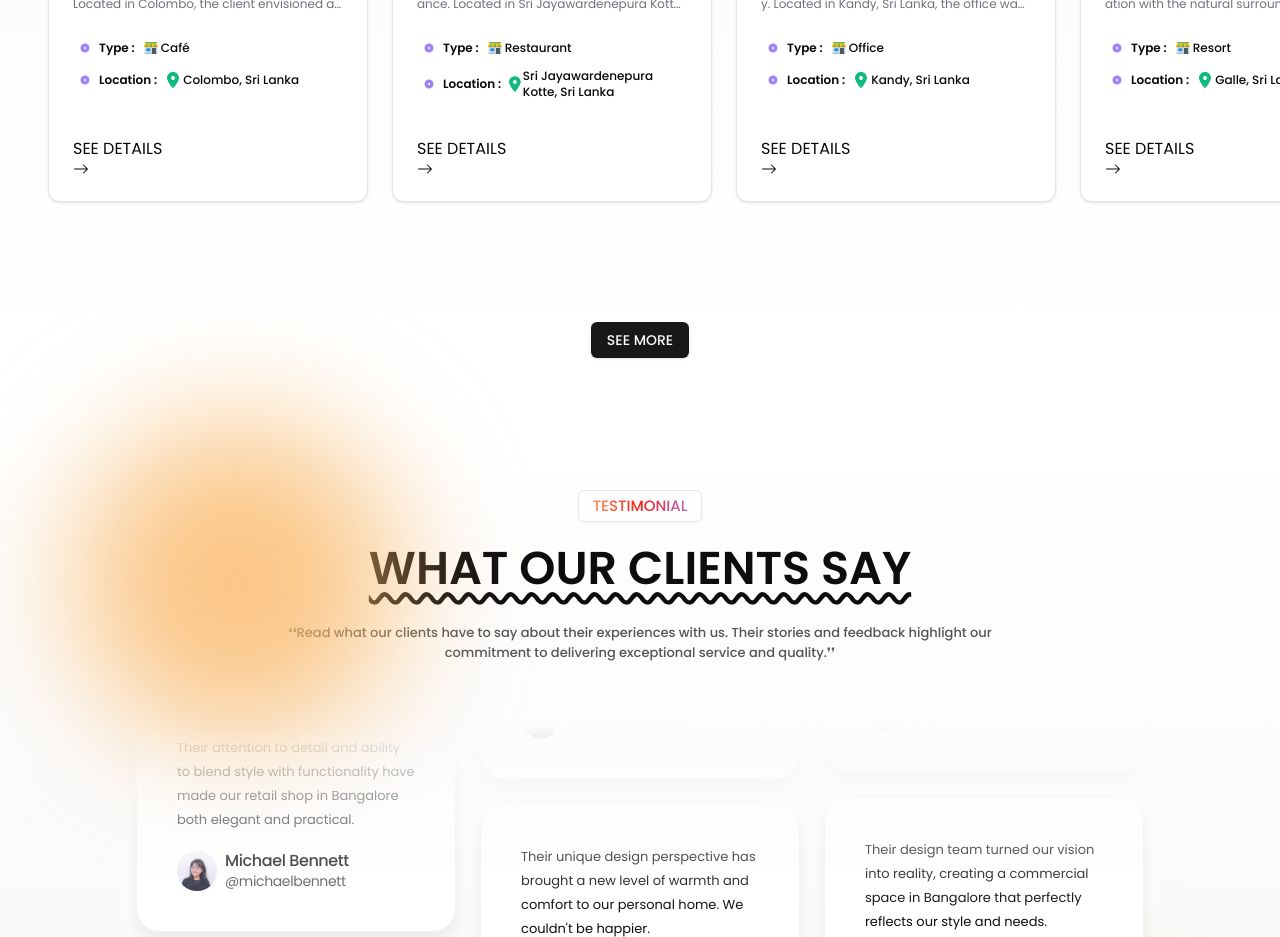
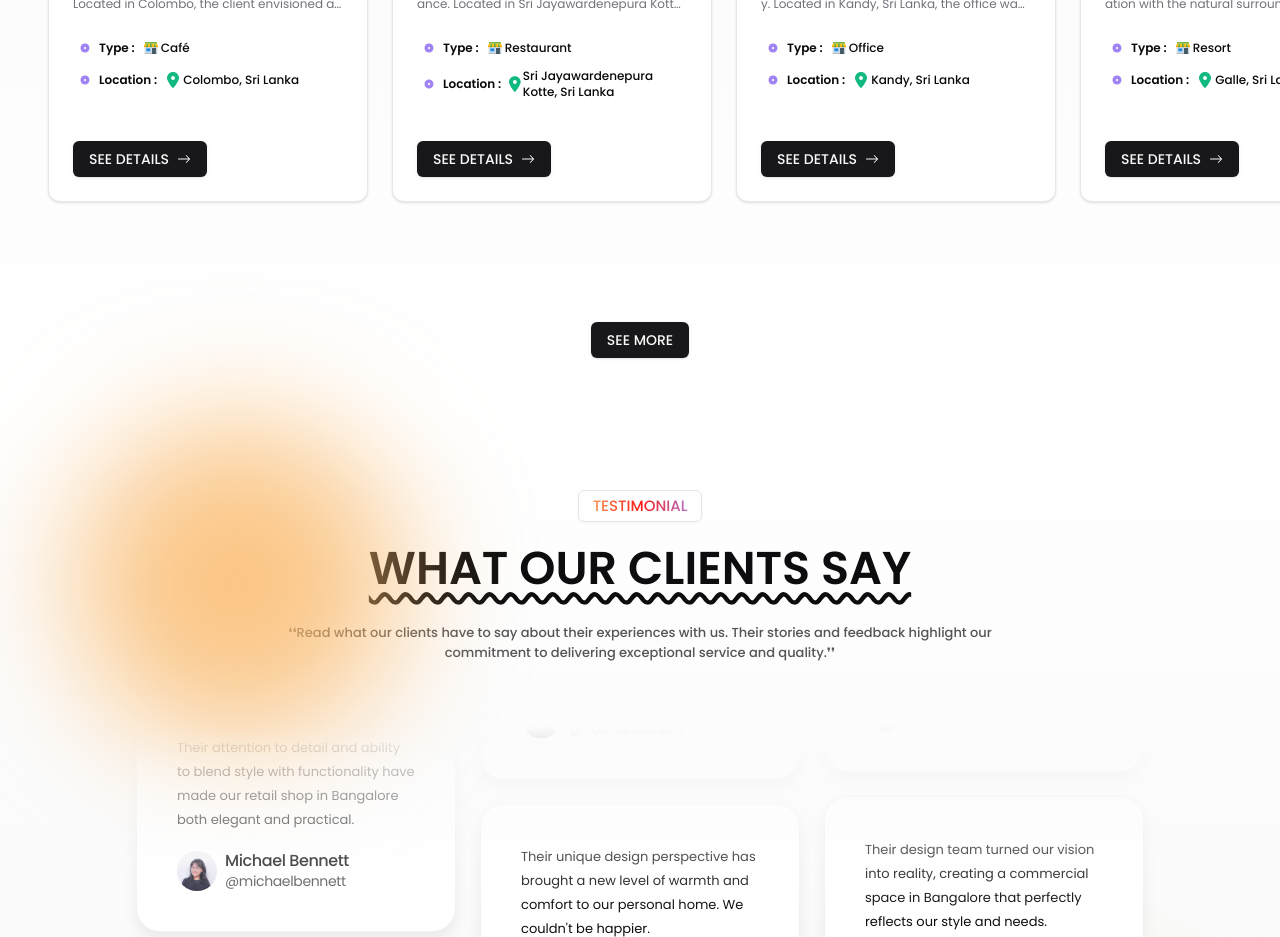
Before and after one commit to indunil-jay/DreamSpace, a Next.js app: page / in a window 1280 px wide. Shown: the part 4100-5037 px from the top of the page. Built offline with nearby package versions, Linux system fonts and the light colour scheme.

Commit message:
fix button and uncommented component which was comment while debugin

```diff
--- a/src/app/portfolio/[id]/page.tsx
+++ b/src/app/portfolio/[id]/page.tsx
@@ -113,14 +113,14 @@ const PortfolioDetailPage = ({ params }: { params: { id: string } }) => {
           <Separator />
 
           <div className="mt-5 ">
-            {/* {project.description.map((p) => (
+            {project.description.map((p) => (
               <div className="mb-5" key={p.id}>
                 <h4 className="italic font-semibold text-[18px] underline mb-3">
                   {p.title}
                 </h4>
                 <p className="text-[14px] break-words text-dark/95">{p.text}</p>
               </div>
-            ))} */}
+            ))}
           </div>
         </CardContent>
       </Card>
--- a/src/components/pages/home/our-work-cards.tsx
+++ b/src/components/pages/home/our-work-cards.tsx
@@ -67,13 +67,11 @@ export const WorkCard = ({ project }: { project: TProject }) => {
       <div>
         <CardFooter>
           <Link href={`/portfolio/${project.id}`} className="block w-full">
-            <Button asChild>
-              <>
-                <span className="uppercase">See details</span>
-                <span className="ml-2">
-                  <BsArrowRight />
-                </span>
-              </>
+            <Button>
+              <span className="uppercase">See details</span>
+              <span className="ml-2">
+                <BsArrowRight />
+              </span>
             </Button>
           </Link>
         </CardFooter>
```
